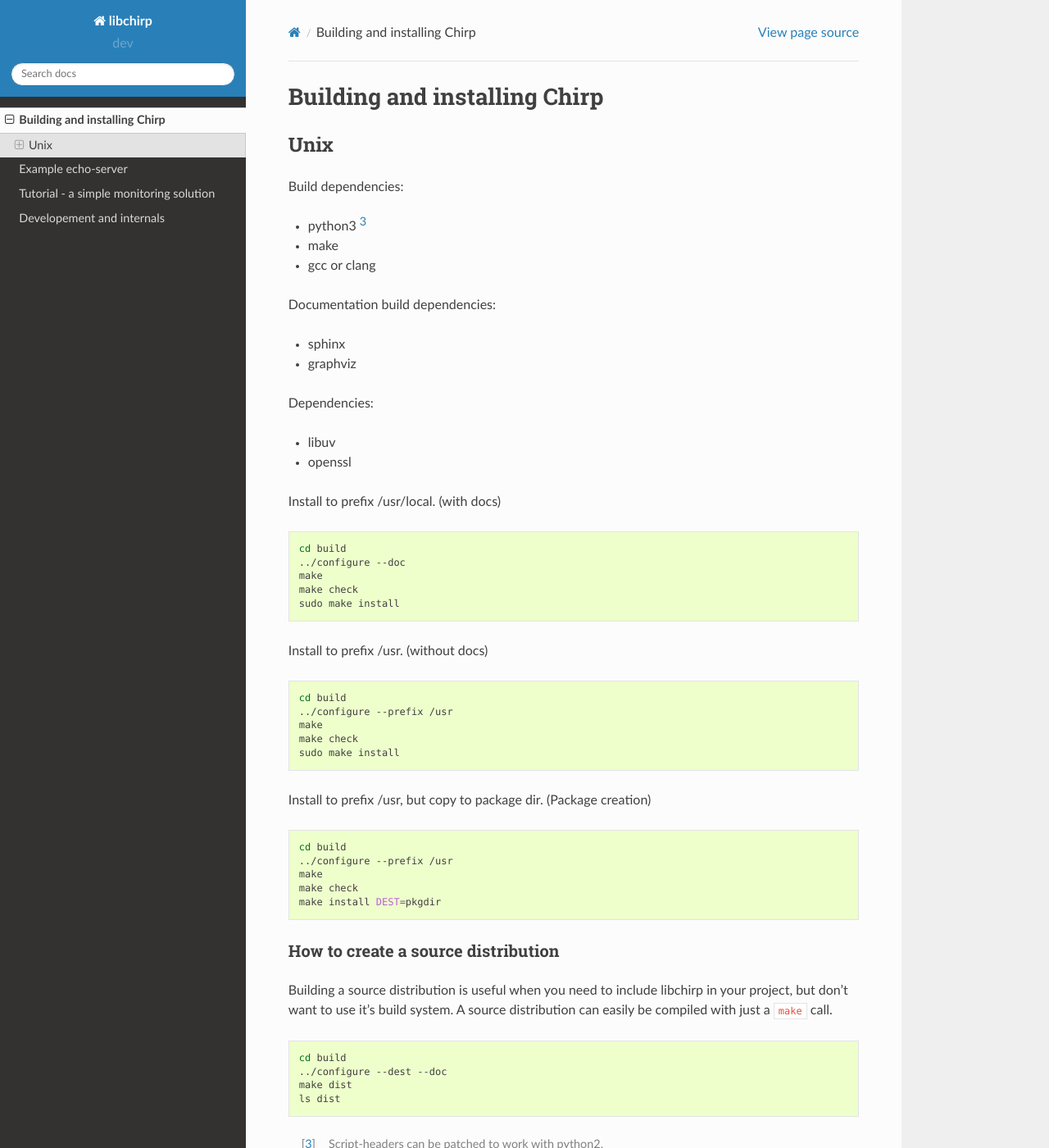
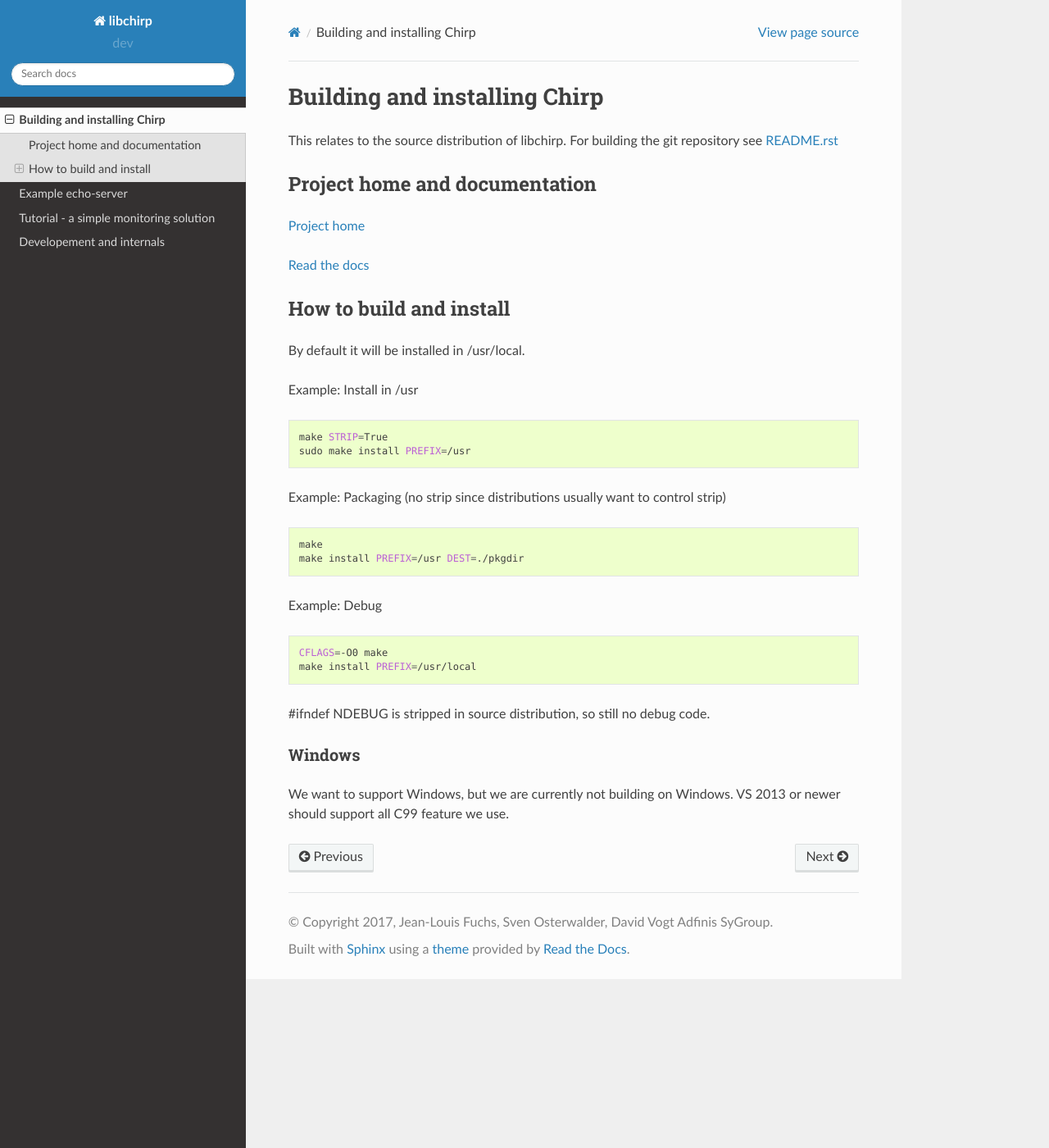
Before and after one commit to winged/chirp, a Sphinx documentation site: the page built from doc/building.rst, in a window 1280 px wide and 1400 px high. Shown: the whole window at 82% size. Built offline with Sphinx 7.4.7 and the Read the Docs theme 2.0.0, drawn with Linux system fonts in a browser that asks for light colours; pages that are not in the unit, such as notebooks, are missing from menus.

Commit message:
Switch build text in sphinx doc to source-dist

```diff
--- a/doc/building.rst
+++ b/doc/building.rst
@@ -2,84 +2,52 @@
 Building and installing Chirp
 =============================
 
-Unix
-====
+This relates to the source distribution of libchirp. For building the git
+repository see README.rst_
 
-Build dependencies:
+.. _README.rst: https://github.com/concretecloud/chirp/blob/master/README.rst
 
-* python3 [3]_
+Project home and documentation
+==============================
 
-* make
+`Project home`_
 
-* gcc or clang
+.. _`Project home`: https://github.com/concretecloud/chirp
 
-Documentation build dependencies:
+`Read the docs`_
 
-* sphinx
+.. _`Read the docs`: http://1042.ch/chirp/
 
-* graphviz
+How to build and install
+========================
 
-Dependencies:
+By default it will be installed in /usr/local.
 
-* libuv
-
-* openssl
-
-
-Install to prefix /usr/local. (with docs)
+Example: Install in /usr
 
 .. code-block:: bash
 
-   cd build
-   ../configure --doc
-   make
-   make check
-   sudo make install
+   make STRIP=True
+   sudo make install PREFIX=/usr
 
-Install to prefix /usr. (without docs)
+Example: Packaging (no strip since distributions usually want to control strip)
 
 .. code-block:: bash
 
-   cd build
-   ../configure --prefix /usr
    make
-   make check
-   sudo make install
+   make install PREFIX=/usr DEST=./pkgdir
 
-Install to prefix /usr, but copy to package dir. (Package creation)
+Example: Debug
 
 .. code-block:: bash
 
-   cd build
-   ../configure --prefix /usr
-   make
-   make check
-   make install DEST=pkgdir
+   CFLAGS=-O0 make
+   make install PREFIX=/usr/local
 
-.. _source_dist:
-
-How to create a source distribution
-~~~~~~~~~~~~~~~~~~~~~~~~~~~~~~~~~~~
-
-Building a source distribution is useful when you need to include libchirp in
-your project, but don't want to use it's build system. A source distribution can
-easily be compiled with just a ``make`` call.
-
-.. code-block:: bash
-
-   cd build
-   ../configure --dest --doc
-   make dist
-   ls dist
-
-.. [3] Script-headers can be patched to work with python2.
+#ifndef NDEBUG is stripped in source distribution, so still no debug code.
 
 Windows
 -------
 
 We want to support Windows, but we are currently not building on Windows. VS
 2013 or newer should support all C99 feature we use.
-
-
-
-.. vim: set spell spelllang=en foldmethod=marker sw=2 ts=2 et tw=76: .. }}}
```
